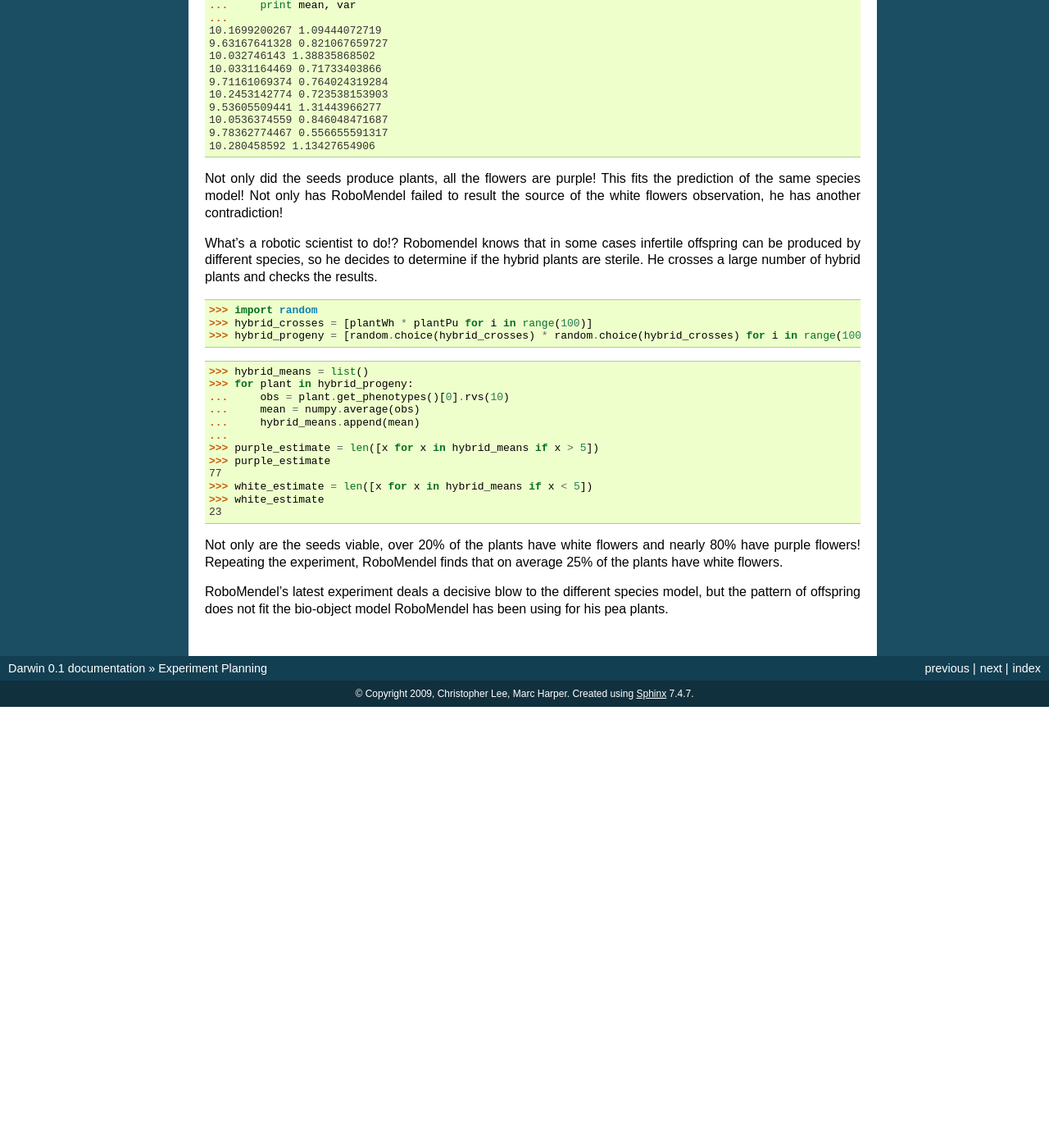
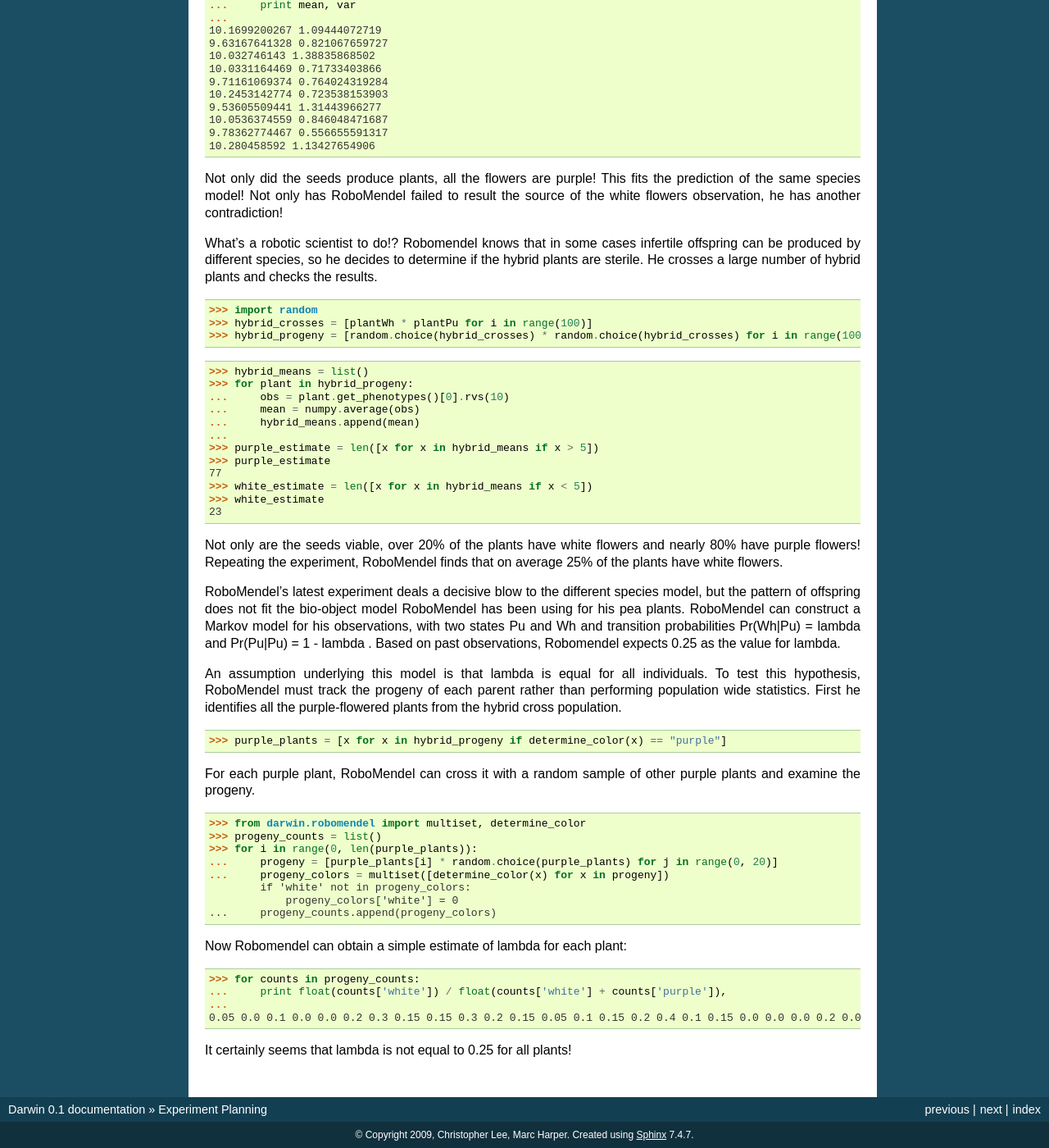
Before and after one commit to cjlee112/darwin, a Sphinx documentation site: the page built from doc/tutorials/experiment_planning.rst, in a window 1280 px wide and 1400 px high, scrolled down 879 px. Shown: the whole window at 82% size. Built offline with Sphinx 7.4.7, drawn with Linux system fonts in a browser that asks for light colours; before the commit the page ends 1741 px from its top, so only the background shows below that.

Commit message:
markov model basics in robomendel tutorial

```diff
--- a/doc/tutorials/experiment_planning.rst
+++ b/doc/tutorials/experiment_planning.rst
@@ -75,4 +75,28 @@ What's a robotic scientist to do!? Robomendel knows that in some cases infertile
 
 Not only are the seeds viable, over 20% of the plants have white flowers and nearly 80% have purple flowers! Repeating the experiment, RoboMendel finds that on average 25% of the plants have white flowers.
 
-RoboMendel's latest experiment deals a decisive blow to the different species model, but the pattern of offspring does not fit the bio-object model RoboMendel has been using for his pea plants.
+RoboMendel's latest experiment deals a decisive blow to the different species model, but the pattern of offspring does not fit the bio-object model RoboMendel has been using for his pea plants. RoboMendel can construct a Markov model for his observations, with two states Pu and Wh and transition probabilities Pr(Wh|Pu) = \lambda and Pr(Pu|Pu) = 1 - \lambda . Based on past observations, Robomendel expects 0.25 as the value for lambda.
+
+An assumption underlying this model is that \lambda is equal for all individuals. To test this hypothesis, RoboMendel must track the progeny of each parent rather than performing population wide statistics. First he identifies all the purple-flowered plants from the hybrid cross population.
+
+    >>> purple_plants = [x for x in hybrid_progeny if determine_color(x) == "purple"]
+
+For each purple plant, RoboMendel can cross it with a random sample of other purple plants and examine the progeny.
+
+    >>> from darwin.robomendel import multiset, determine_color
+    >>> progeny_counts = list()
+    >>> for i in range(0, len(purple_plants)):
+    ...     progeny = [purple_plants[i] * random.choice(purple_plants) for j in range(0, 20)]
+    ...     progeny_colors = multiset([determine_color(x) for x in progeny])
+            if 'white' not in progeny_colors:
+                progeny_colors['white'] = 0
+    ...     progeny_counts.append(progeny_colors)
+
+Now Robomendel can obtain a simple estimate of \lambda for each plant:
+
+>>> for counts in progeny_counts:
+...     print float(counts['white']) / float(counts['white'] + counts['purple']),
+...
+0.05 0.0 0.1 0.0 0.0 0.2 0.3 0.15 0.15 0.3 0.2 0.15 0.05 0.1 0.15 0.2 0.4 0.1 0.15 0.0 0.0 0.0 0.2 0.0 0.2 0.0 0.0 0.1 0.1 0.25 0.2 0.15 0.35 0.0 0.0 0.15 0.25 0.0 0.3 0.1 0.05 0.0 0.05 0.05 0.0 0.15 0.25 0.0 0.3 0.0 0.3 0.0 0.2 0.35 0.15 0.1 0.3 0.25 0.2 0.25 0.1 0.0 0.15 0.0 0.2 0.25 0.25 0.25 0.05 0.2 0.0 0.0 0.0 0.2 0.0 0.15 0.0
+
+It certainly seems that \lambda is not equal to 0.25 for all plants!
```
Also changed, not shown: 1 other file.
